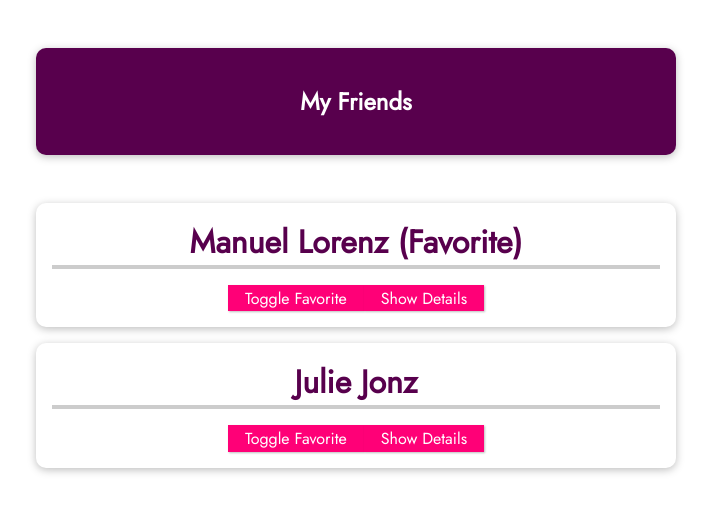
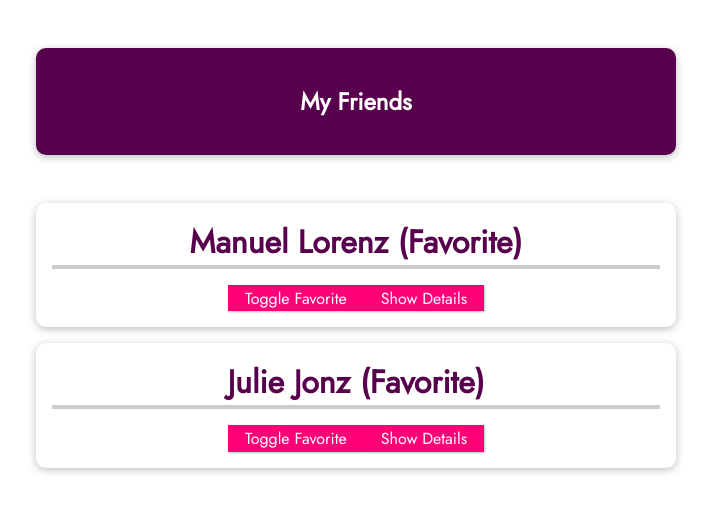
Before and after one commit to PriR/VueCompleteGuide, a Vue app: page / in a window 1280 px wide. Shown: the top 512 px of the page, without its empty margins (284-995 px from the left). Built offline with nearby package versions, Linux system fonts and the light colour scheme.

Commit message:
Working with dynamic prop values

```diff
--- a/src/App.vue
+++ b/src/App.vue
@@ -1,9 +1,15 @@
 <template>
   <section>
-    <header><h1>My Friends</h1></header>
+    <header>
+      <h1>My Friends</h1>
+    </header>
     <ul>
-      <friend-contact name="Manuel Lorenz" phone-number="12344" email-address="manu@local.com" is-favorite="1"></friend-contact>
-      <friend-contact name="Julie Jonz" phone-number="12323" email-address="julie@local.com" is-favorite="0"></friend-contact>
+      <friend-contact v-for="friend in friends"
+                      :key="friend.id"
+                      :name="friend.name"
+                      :phone-number="friend.phone"
+                      :email-address="friend.email"
+                      :is-favorite="true"></friend-contact>
     </ul>
   </section>
 </template>
@@ -12,10 +18,10 @@
 export default {
   data() {
     return {
-      // friends: [
-      //   { id: 'manuel' , name: 'Manuel Lorenz', phone: '12344', email: 'manu@local.com'},
-      //   { id: 'julie' , name: 'Julie Jonz', phone: '123445', email: 'julie@local.com'}
-      // ]
+      friends: [
+        { id: 'manuel' , name: 'Manuel Lorenz', phone: '12344', email: 'manu@local.com'},
+        { id: 'julie' , name: 'Julie Jonz', phone: '123445', email: 'julie@local.com'}
+      ]
     }
   }
 }
@@ -86,6 +92,4 @@ header {
   background-color: #ec3169;
   border-color: #ec3169;
   box-shadow: 1px 1px 4px rgba(0, 0, 0, 0.26);
-}
-
-</style>
+}</style>
--- a/src/components/FriendContact.vue
+++ b/src/components/FriendContact.vue
@@ -1,6 +1,6 @@
 <template>
   <li>
-    <h2>{{ name }} {{ friendIsFavorite === '1' ? '(Favorite)' : '' }}</h2>
+    <h2>{{ name }} {{ friendIsFavorite ? '(Favorite)' : '' }}</h2>
     <button @click="toggleFavorite">Toggle Favorite</button>
     <button @click="toggleDetails">{{ detailsAreVisible ? 'Hide' : 'Show' }} Details</button>
     <ul v-if="detailsAreVisible">
@@ -36,18 +36,14 @@ export default {
       required: true
     },
     isFavorite: {
-      type: String,
+      type: Boolean,
       required: false,
-      default: '0',
-      validator: function(value) {
-        return value === '1' || value === '0'
-      }
+      default: false
     }
   },
   data() {
     return {
       detailsAreVisible: false,
-      friend: { id: 'manuel' , name: 'Manuel Lorenz', phone: '12344', email: 'manu@local.com'},
       friendIsFavorite: this.isFavorite
     }
   },
@@ -56,11 +52,7 @@ export default {
       this.detailsAreVisible = !this.detailsAreVisible
     },
     toggleFavorite() {
-      if(this.friendIsFavorite === '1') {
-        this.friendIsFavorite = '0'
-      } else {
-        this.friendIsFavorite = '1'
-      }
+      this.friendIsFavorite = !this.friendIsFavorite
     }
   }
 }
```
